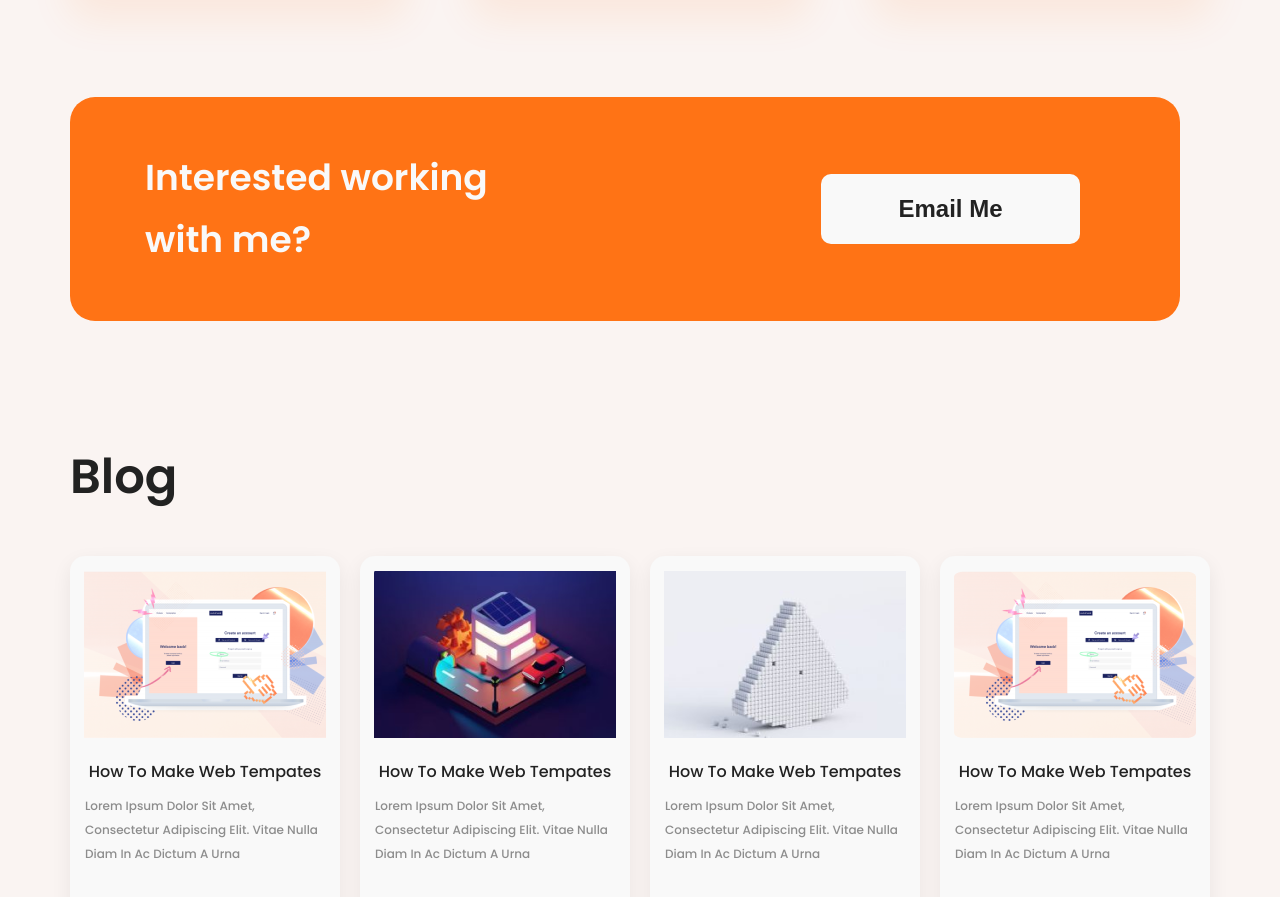
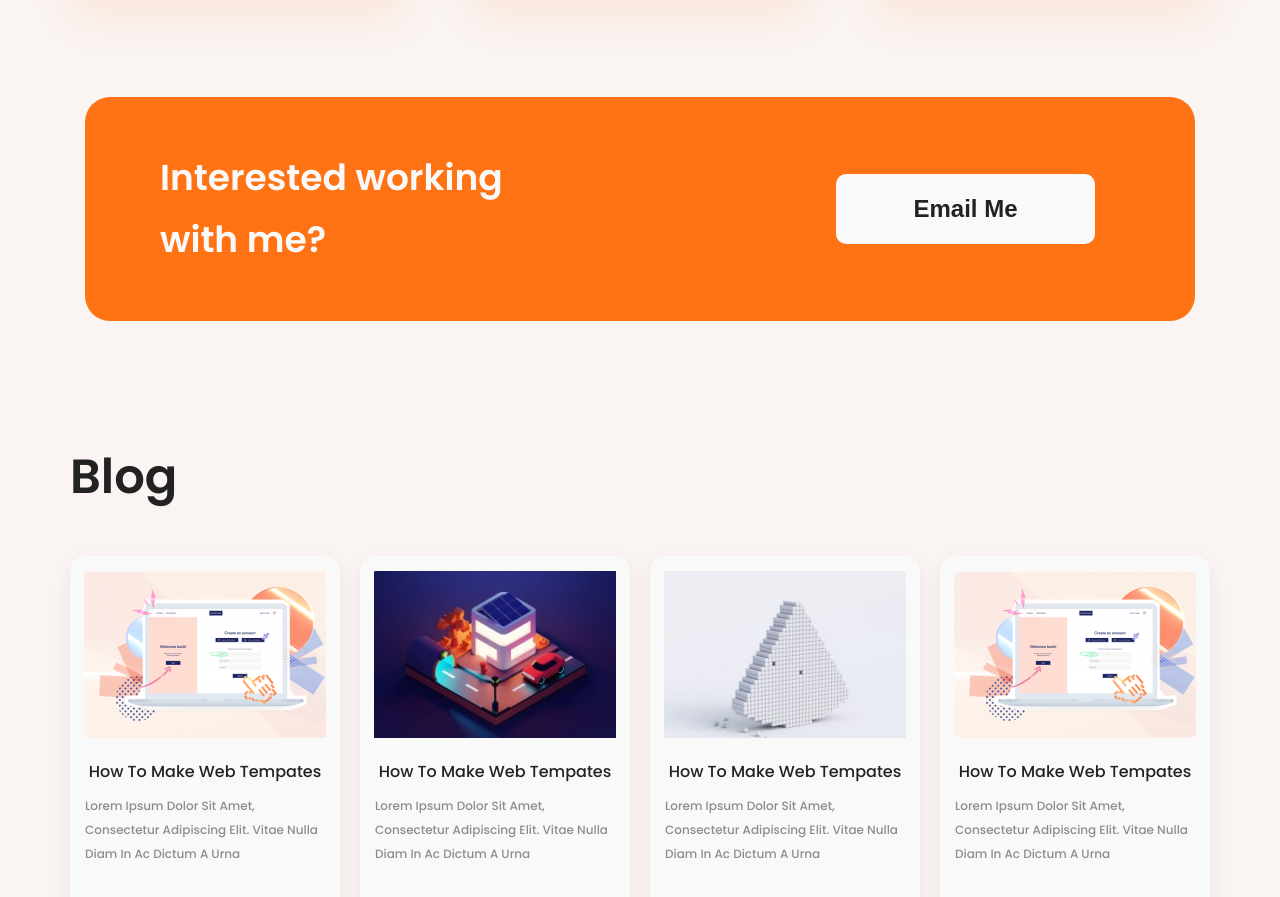
Before and after one commit to MartuhaKul/HTML-CSS-Exam, a plain HTML site: page index.html in a window 1280 px wide. Shown: the part 4188-5085 px from the top of the page. Drawn offline with Linux system fonts and the light colour scheme.

Commit message:
change style.css

```diff
--- a/style.css
+++ b/style.css
@@ -388,7 +388,7 @@ body {
     height: 224px;
     border-radius: 25px;
     background: #FF7315;
-    margin-top: 100px;
+    margin: 100px auto 0 auto;
     display: flex;
     justify-content: space-between;
     align-items: center;
```
